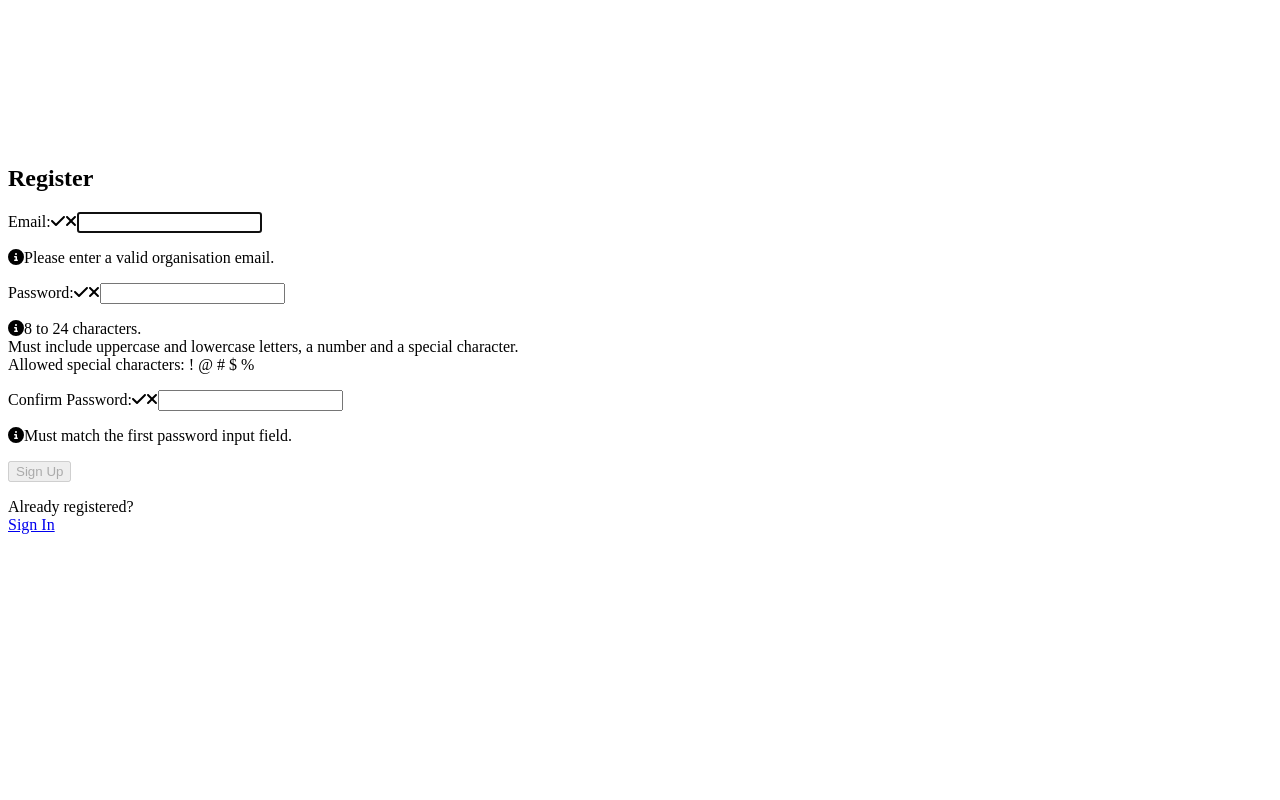
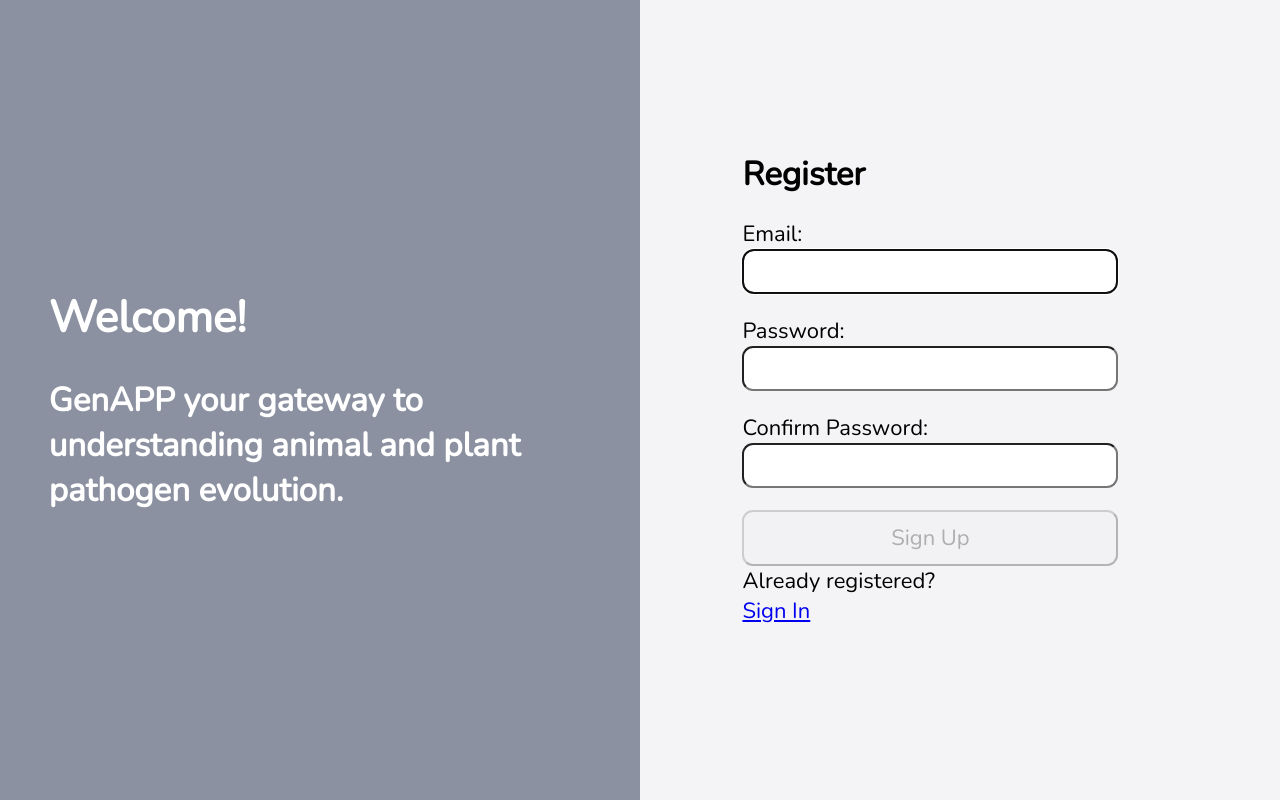
Before and after one commit to APHA-CSU/GenAPP, a React (Vite) app in the folder src/main/resources/front-end/: page / in a window 1280 px wide. Built offline with nearby package versions, Linux system fonts and the light colour scheme.

Commit message:
adds styling and fixes code formatting

```diff
--- a/src/main/resources/front-end/src/App.css
+++ b/src/main/resources/front-end/src/App.css
@@ -0,0 +1,9 @@
+* {
+  margin: 0;
+  padding: 0;
+  box-sizing: border-box;
+}
+
+body {
+  background-color: none;
+}
--- a/src/main/resources/front-end/src/components/Register/Register.css
+++ b/src/main/resources/front-end/src/components/Register/Register.css
@@ -1,3 +1,45 @@
+@import url("https://fonts.googleapis.com/css2?family=Nunito&display=swap");
+
+section {
+  width: 100%;
+  max-width: 420px;
+  min-height: 400px;
+  display: flex;
+  flex-direction: column;
+  padding: 1rem;
+}
+
+form {
+  display: flex;
+  flex-direction: column;
+  padding-bottom: 1rem;
+}
+
+input[type="text"],
+input[type="password"],
+button,
+textarea {
+  font-family: "Nunito", sans-serif;
+  font-size: 22px;
+  padding: 0.25rem;
+  border-radius: 0.5rem;
+}
+
+html {
+  font-family: "Nunito", sans-serif;
+  font-size: 22px;
+  color: solid black;
+}
+
+label,
+button {
+  margin-top: 1rem;
+}
+
+button {
+  padding: 0.5rem;
+}
+
 .welcomeGrid {
   padding-right: 150px !important;
   padding-left: 30px !important;
@@ -51,3 +93,39 @@
 .line {
   display: inline-block;
 }
+
+.page-container {
+  position: relative;
+  height: 100vh;
+}
+
+.left-half,
+.right-half {
+  position: absolute;
+  top: 0;
+  bottom: 0;
+  width: 50%;
+}
+
+.left-half {
+  left: 0;
+  background-color: rgb(139, 145, 160);
+}
+
+.right-half {
+  right: 0;
+  background-color: rgb(244, 244, 246);
+}
+
+.content-container {
+  position: relative;
+  height: 100%;
+  display: flex;
+  align-items: center;
+  justify-content: center;
+}
+
+.register-container {
+  height: 100%;
+  display: flex;
+}
--- a/src/main/resources/front-end/src/components/Register/Register.jsx
+++ b/src/main/resources/front-end/src/components/Register/Register.jsx
@@ -1,4 +1,5 @@
 import { useRef, useState, useEffect } from "react";
+import "../Register/Register.css";
 import {
   faCheck,
   faTimes,
@@ -8,7 +9,8 @@ import { FontAwesomeIcon } from "@fortawesome/react-fontawesome";
 import Grid from "@mui/material/Grid";
 
 //Validate email & password
-const EMAIL_REGEX = /^[a-z]{2,}(-[a-z]{2,})?(\.[a-z]{2,}(-[a-z]{2,})?)?@[a-z]{2,}\.[a-z]{2,}(\.[a-z]{2,})?$/;
+const EMAIL_REGEX =
+  /^[a-z]{2,}(-[a-z]{2,})?(\.[a-z]{2,}(-[a-z]{2,})?)?@[a-z]{2,}\.[a-z]{2,}(\.[a-z]{2,})?$/;
 const PWD_REGEX = /^(?=.*[a-z])(?=.*[A-Z])(?=.*[0-9])(?=.*[!@#$%]).{8,24}$/;
 
 const Register = () => {
@@ -67,8 +69,17 @@ const Register = () => {
   };
 
   return (
-    <div>
-      <Grid>
+    <div className="page-container">
+      <div className="left-half" />
+      <div className="right-half" />
+      <div className="content-container">
+        <Grid
+          container
+          spacing={12}
+          className="register-container"
+          alignItems="center"
+          justifyContent="center"
+        >
           <Grid item xs={6} md={6} className="welcomeGrid">
             <h1 style={{ color: "#fff" }}>Welcome!</h1>
             <br />
@@ -77,7 +88,7 @@ const Register = () => {
               evolution.
             </h2>
           </Grid>
-        <Grid item xs={8} md={4} className="register-grid">
+          <Grid item xs={8} md={4} className="registerGrid">
             {success ? (
               <section>
                 <h1>Successfully Registered</h1>
@@ -146,7 +157,9 @@ const Register = () => {
                   />
                   <p
                     id="pwdnote"
-                  className={pwdFocus && !validPwd ? "instructions" : "offscreen"}
+                    className={
+                      pwdFocus && !validPwd ? "instructions" : "offscreen"
+                    }
                   >
                     <FontAwesomeIcon icon={faInfoCircle} />
                     8 to 24 characters.
@@ -206,6 +219,7 @@ const Register = () => {
           </Grid>
         </Grid>
       </div>
+    </div>
   );
 };
 
```
Lines whose indentation alone changed are shown as unchanged.
